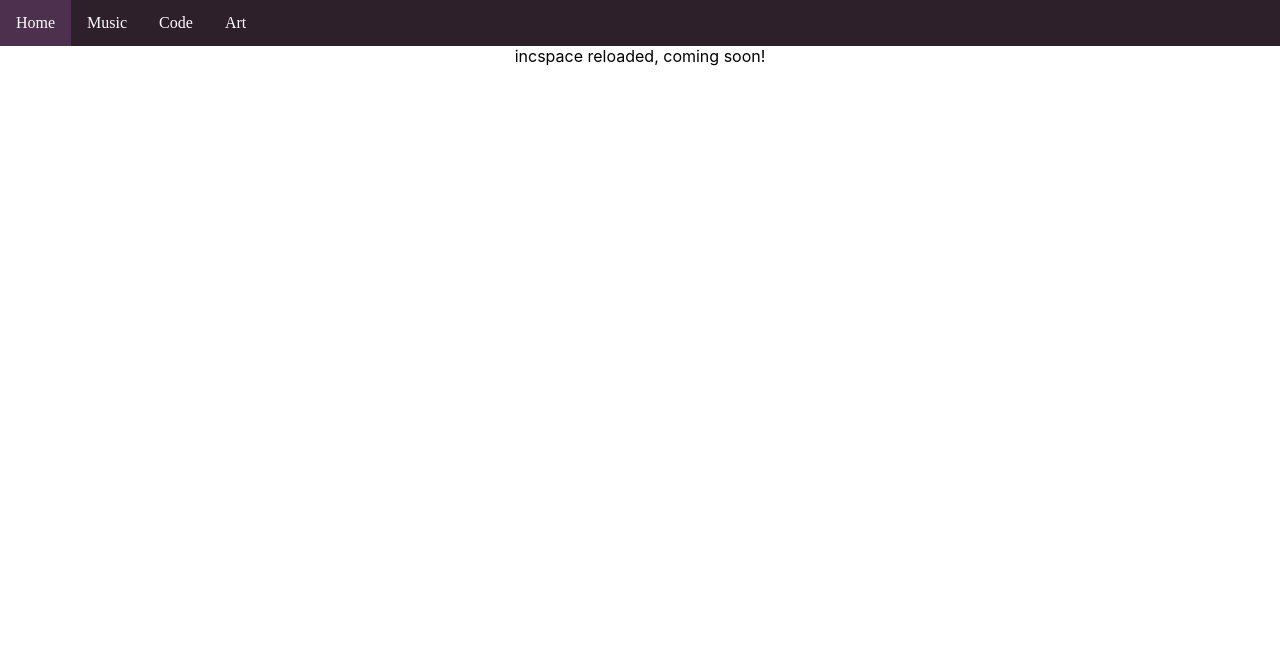
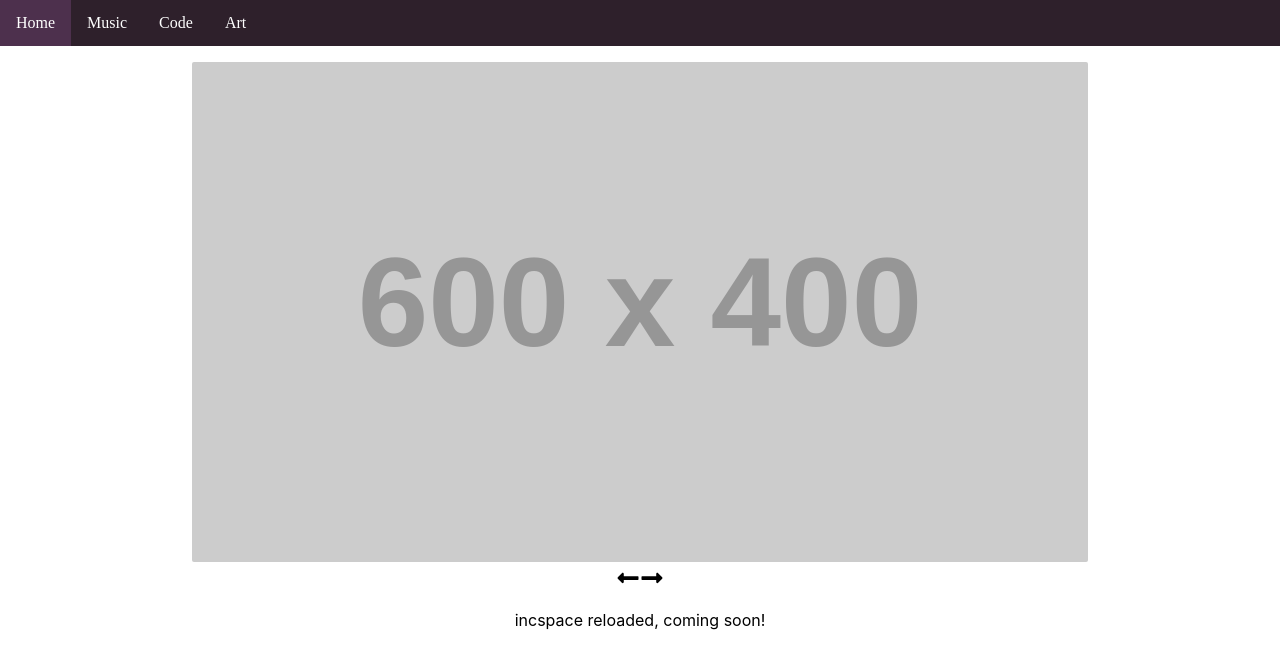
Before and after one commit to inc-cat/incscape-reloaded, a React (Create React App) app: page / in a window 1280 px wide. Shown: the top 668 px of the page. Built offline with nearby package versions, Linux system fonts and the light colour scheme.

Commit message:
Implement showcase banner

```diff
--- a/src/App.css
+++ b/src/App.css
@@ -83,3 +83,26 @@
 .dropdown:hover .dropdown-content {
   display: block;
 }
+
+/* SLIDESHOW IMAGE GOES HERE */
+
+.image {
+  width: 70vw;
+  height: 500px;
+  object-fit: cover;
+  border-radius: 2px;
+  user-select: none;
+}
+
+.right-arrow {
+  font-size: 1.5rem;
+  z-index: 10;
+  cursor: pointer;
+  user-select: none;
+}
+
+.left-arrow {
+  font-size: 1.5rem;
+  color: black;
+  z-index: 10;
+}
--- a/src/App.js
+++ b/src/App.js
@@ -1,27 +1,29 @@
 import './App.css';
+import SlideShow from './components/slideshow';
 
 function App() {
   return (
     <div className="App">
       <header className="App-header">
-        <div class="navbar">
+        <div className="navbar">
           <a href="/">Home</a>
-          <div class="dropdown">
+          <div className="dropdown">
             <a href="/">Music</a>
-            <div class="dropdown-content">
+            <div className="dropdown-content">
               <a href="https://anwarlouis.bandcamp.com/">Bandcamp</a>
               <a href="https://www.last.fm/user/championanwar">Last FM</a>
             </div>
           </div>
-          <div class="dropdown">
+          <div className="dropdown">
             <a href="/">Code</a>
-            <div class="dropdown-content">
+            <div className="dropdown-content">
               <a href="https://github.com/inc-cat">GitHub</a>
             </div>
           </div>
           <a href="/">Art</a>
         </div>
       </header>
+      <SlideShow />
       incspace reloaded, coming soon!
     </div>
   );
--- /dev/null
+++ b/src/components/slideshow/index.jsx
@@ -0,0 +1,61 @@
+import React, { useState } from 'react';
+import { FaLongArrowAltLeft, FaLongArrowAltRight } from 'react-icons/fa';
+
+const Showcase = [
+  {
+    image: 'https://placehold.co/600x400',
+    title: 'Placeholder image!',
+  },
+  {
+    image: 'https://placehold.co/600x400/000000/FFFFFF/png',
+    title: 'Placeholder image!!',
+  },
+  {
+    image: 'https://placehold.co/600x400/orange/white',
+    title: 'Placeholder image!!!',
+  },
+];
+
+const ShowSlider = function () {
+  const [currentImage, setCurrentImage] = useState(0);
+
+  if (!Array(Showcase)) {
+    return null;
+  }
+  let showLength = Showcase.length;
+
+  if (Showcase.length === 0) {
+    return null;
+  }
+
+  const nextSlide = function () {
+    setCurrentImage((currentImage + 1) % showLength);
+  };
+
+  const previousSlide = function () {
+    setCurrentImage((currentImage + showLength - 1) % showLength);
+  };
+
+  return (
+    <>
+      <p></p>
+
+      <section>
+        {Showcase.map(function (slide, i) {
+          return (
+            <div key={i}>
+              {i === currentImage && (
+                <img src={slide.image} title={slide.title} className="image" />
+              )}
+            </div>
+          );
+        })}
+      </section>
+      <FaLongArrowAltLeft className="left-arrow" onClick={previousSlide} />
+      <FaLongArrowAltRight className="right-arrow" onClick={nextSlide} />
+      <p></p>
+    </>
+  );
+};
+
+export default ShowSlider;
```
